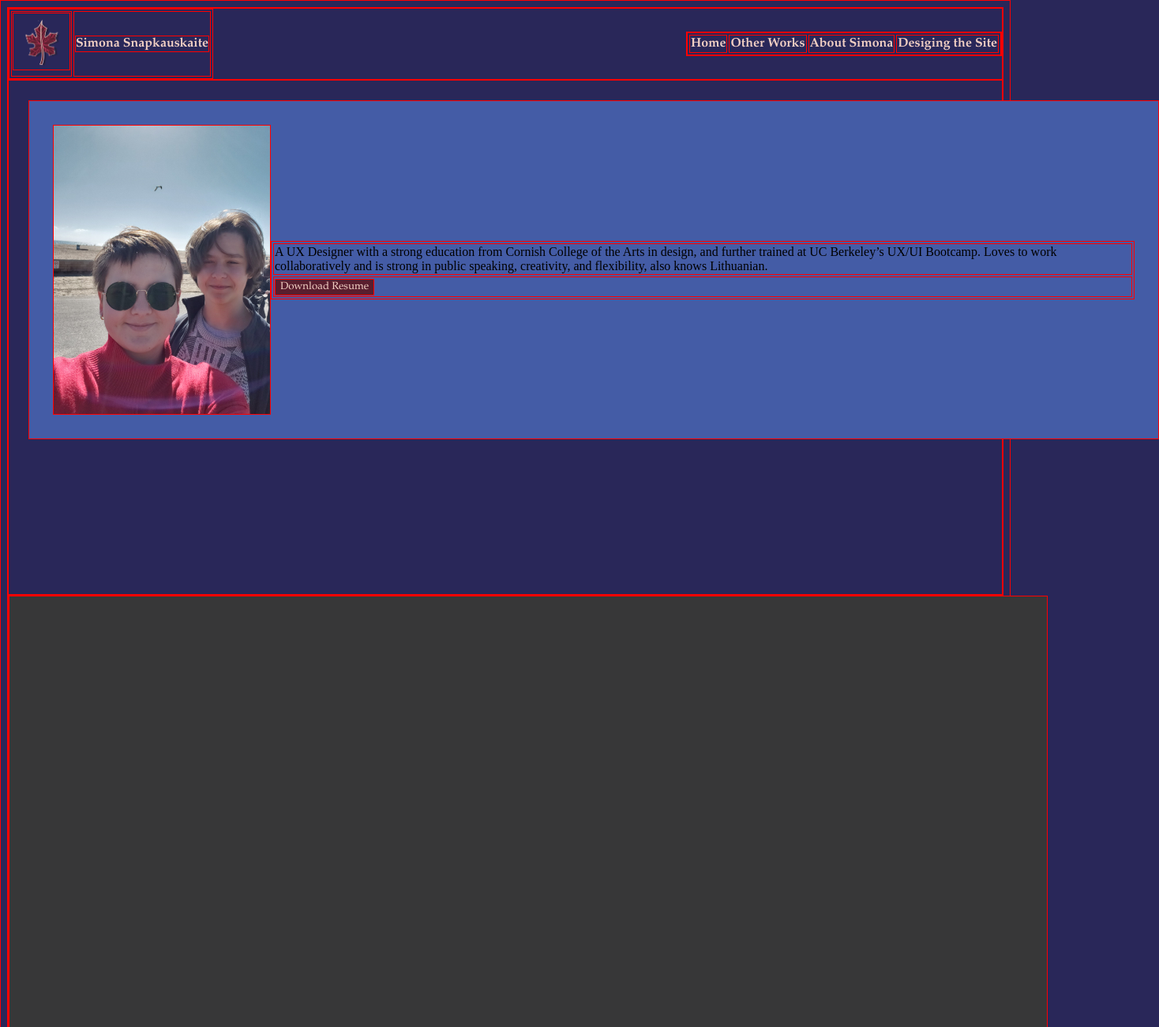
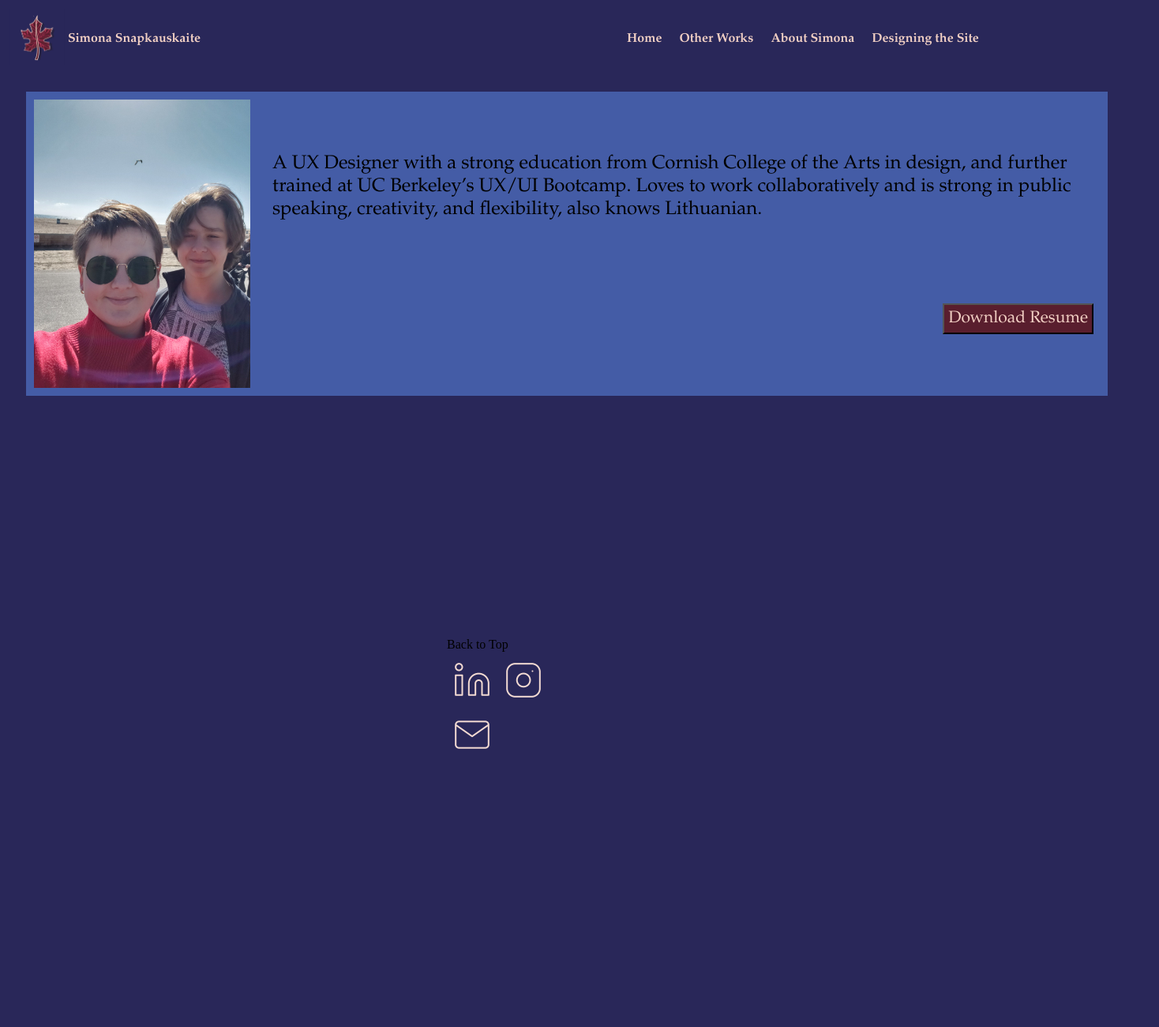
Before and after one commit to SimonaSnap/UX_UI_HW_17, a plain HTML site: page code/index.html in a window 1280 px wide. Shown: the top 1300 px of the page at 79% size, 1468 px wide, since content can reach past the window. After the commit the page ends 1039 px from the top, so only its background shows below. Drawn offline with Linux system fonts and the light colour scheme.

Commit message:
worked on styling

```diff
--- a/code/css/style.css
+++ b/code/css/style.css
@@ -1,4 +1,4 @@
-* {border:1px solid red}
+/* {border:1px solid red}
 /* Page style */
 body {
     background-color: #292759;
@@ -10,6 +10,15 @@ body {
     font-family: Garamond;
     color: #F2D0C4;
     justify-content: space-between;
+}
+
+.tab {
+    padding-right: 2%;
+}
+
+.tab th {
+    padding-left: 15px;
+    padding-right: 5px;
 }
 
 .nav img {
@@ -26,35 +35,59 @@ body {
 .content {
     display: flex;
     align-items: center;
-    justify-content: space-between;
+    justify-content: center;
     background-color: #445CA6;
     width: 1370px;
     margin: 0 auto;
-    padding: 30px
 }
 
 .content img{
     height: 20%;
     width: 20%;
+    padding: 10px;
 }
 
-.content p {
-    width: 450px;
+.around {
+    padding: 15px;
 }
 
-.content button {
+.about {
+    font-family: Garamond;
+    font-size: 24px;
+}
+
+.buttin {
+    float: right;
+    padding-top: 100px;
+}
+
+button {
+    padding: 5px;
     background-color: #591E2E;
     font-family: Garamond;
-    color: #F2D0C4
+    font-size: 21px;
+    color: #F2D0C4;
 }
+
 /* Footer */
 footer table {
-    background-color: #373738;
-    padding: 50%;
+    display: flex;
+    justify-content: center;
+    padding: 5%;
+    width: 100%;
+}
+
+.long {
+    width: 100%;
+}
+
+footer img{
+    height: 50px;
+    width: 50px;
 }
 
 footer th {
     display: inline-block;
     vertical-align: top;
-    padding: 50%;
+    padding: 5%;
 }
--- a/code/index.html
+++ b/code/index.html
@@ -11,7 +11,7 @@
 <body>
     <header class="nav inline-block">
         <table>
-            <th> <img src="../code/images/logo.png"></th>
+            <th><img src="../code/images/logo.png"></th>
             <th><p>Simona Snapkauskaite</p></th>
         </table>
 
@@ -20,7 +20,7 @@
                 <th>Home</th>
                 <th>Other Works</th>
                 <th>About Simona</th>
-                <th>Desiging the Site</th>
+                <th>Designing the Site</th>
             </table>
         </nav>
     </header>
@@ -28,23 +28,27 @@
     <section class="herolmg">
         <div class="content">
             <img src="../code/images/20191228_113821.jpg">
-            <table>
+            <table class="around">
                 <tr>
-                    <td>A UX Designer with a strong education from Cornish College of the Arts in design, and further trained at UC Berkeley’s UX/UI Bootcamp. Loves to work collaboratively and is strong in public speaking, creativity, and flexibility, also knows Lithuanian.</td>
+                    <td class="about">A UX Designer with a strong education from Cornish College of the Arts in design, and further trained at UC Berkeley’s UX/UI Bootcamp. Loves to work collaboratively and is strong in public speaking, creativity, and flexibility, also knows Lithuanian.</td>
                 </tr>
                 <tr>
-                    <td><button>Download Resume</button></td>
+                    <td class="buttin"><button>Download Resume</button></td>
                 </tr>
             </table>
         </div>
     </section>
 
-    <footer>
+    <footer class="long">
         <table>
-            <th>about</th>
-            <th>skills</th>
-            <th>work</th>
-            <th>contact</th>
+            <tr>
+                <td>Back to Top</td>
+            </tr>
+            <tr>
+                <th><img src="../code/images/linkedin 1.png" alt="LinkedIn"></th>
+                <th><img src="../code/images/instagram 1.png" alt="Instagram"></th>
+                <th><img src="../code/images/mail 1.png" alt="Email"></th>
+            </tr>
         </table>
     </footer>
 
```
Also changed, not shown: code/images/instagram 1.png (added), code/images/linkedin 1.png (added), code/images/mail 1.png (added).
